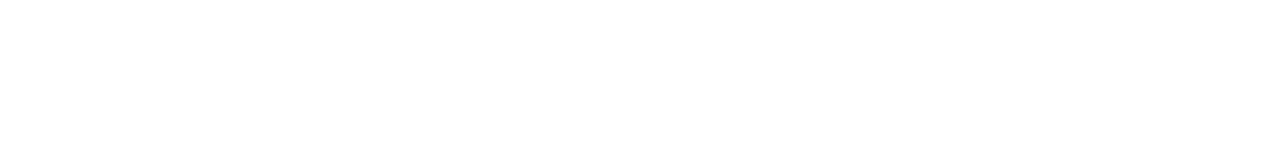
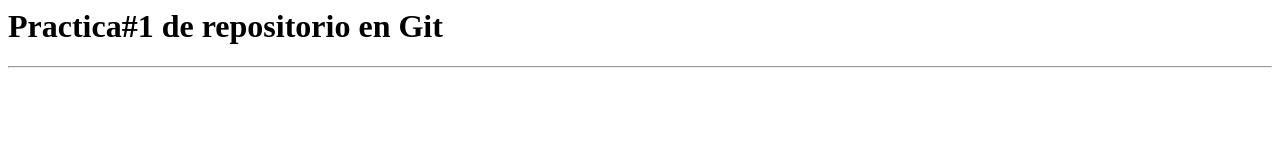
Before and after one commit to 2808Ricardo/practica, a plain HTML site: page index.html in a window 1280 px wide. Drawn offline with Linux system fonts and the light colour scheme.

Commit message:
Seagrego el titulo del la pagina

```diff
--- a/index.html
+++ b/index.html
@@ -3,6 +3,7 @@
 	<title></title>
 </head>
 <body>
-
+	<h1>Practica#1 de repositorio en Git</h1>
+	<hr>
 </body>
 </html>
```
